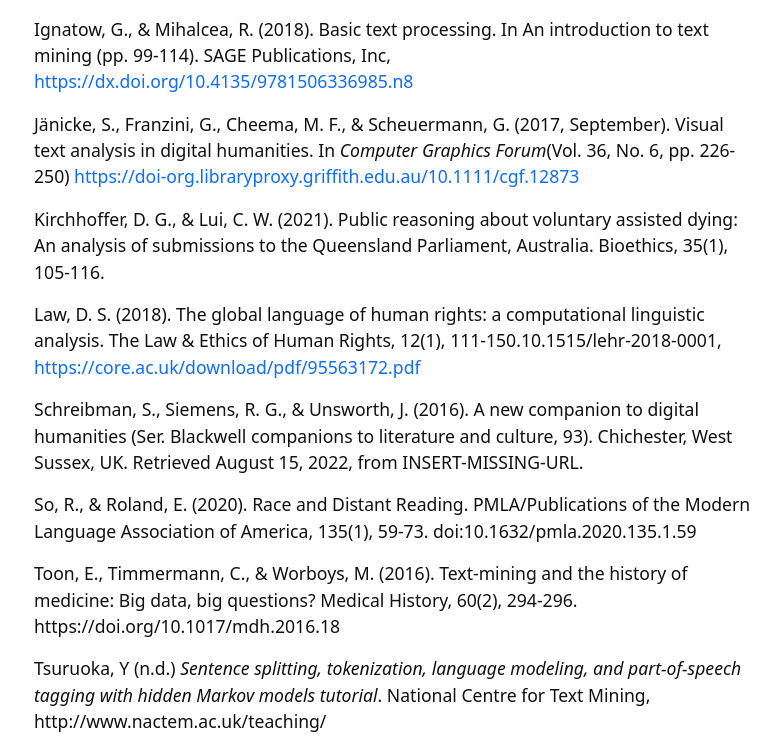
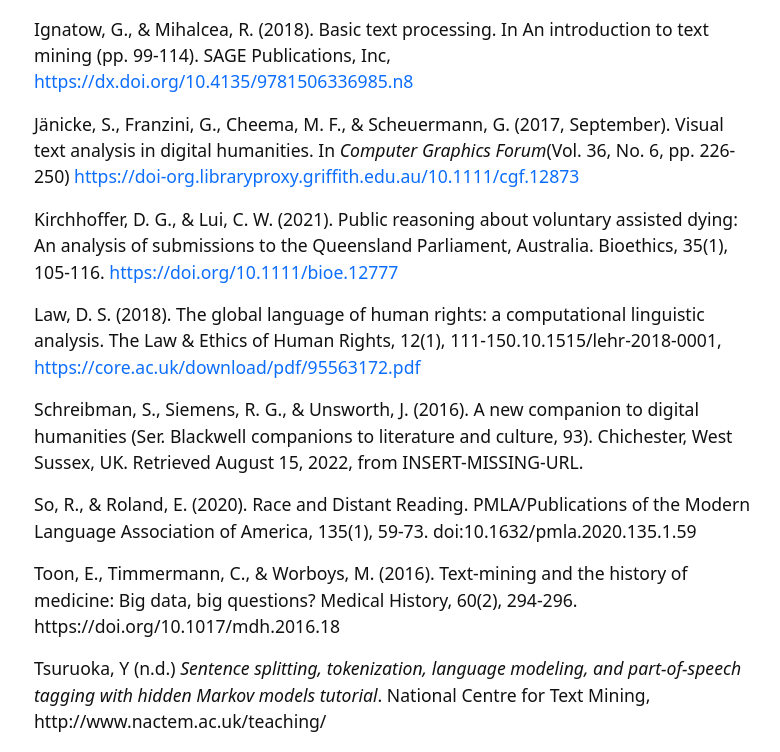
Before and after one commit to GULibrarySandbox/intro-text-mining-analysis-2022, a Jekyll site: the page built from content/9-references.md, in a window 1280 px wide and 900 px high, scrolled down 503 px, cut to the strip 0-752 px from the top of the window. Shown: the whole strip, without its empty margins (243-1023 px from the left). Built offline with Jekyll 4.4.1, drawn with Linux system fonts in a browser that asks for light colours; part of the change alters nothing that is shown.

Commit message:
Update 9-references.md

```diff
--- a/content/9-references.md
+++ b/content/9-references.md
@@ -14,7 +14,7 @@ Ignatow, G., & Mihalcea, R. (2018). Basic text processing. In An introduction to
 
 Jänicke, S., Franzini, G., Cheema, M. F., & Scheuermann, G. (2017, September). Visual text analysis in digital humanities. In *Computer Graphics Forum*(Vol. 36, No. 6, pp. 226-250) [https://doi-org.libraryproxy.griffith.edu.au/10.1111/cgf.12873](https://doi-org.libraryproxy.griffith.edu.au/10.1111/cgf.12873)
 
-Kirchhoffer, D. G., & Lui, C. W. (2021). Public reasoning about voluntary assisted dying: An analysis of submissions to the Queensland Parliament, Australia. Bioethics, 35(1), 105-116.
+Kirchhoffer, D. G., & Lui, C. W. (2021). Public reasoning about voluntary assisted dying: An analysis of submissions to the Queensland Parliament, Australia. Bioethics, 35(1), 105-116. [https://doi.org/10.1111/bioe.12777]( https://doi.org/10.1111/bioe.12777)
 
 Law, D. S. (2018). The global language of human rights: a computational linguistic analysis. The Law & Ethics of Human Rights, 12(1), 111-150.10.1515/lehr-2018-0001, [https://core.ac.uk/download/pdf/95563172.pdf](https://core.ac.uk/download/pdf/95563172.pdf)
 
```
